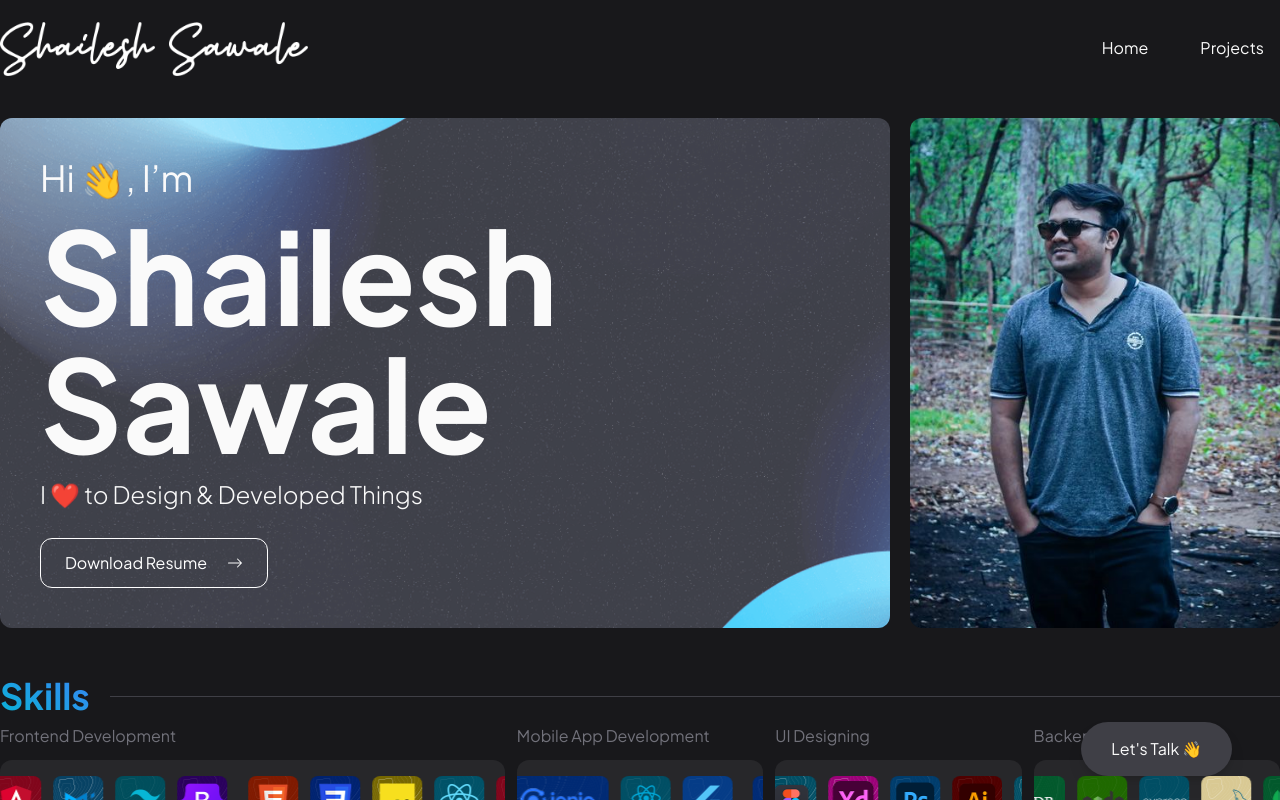
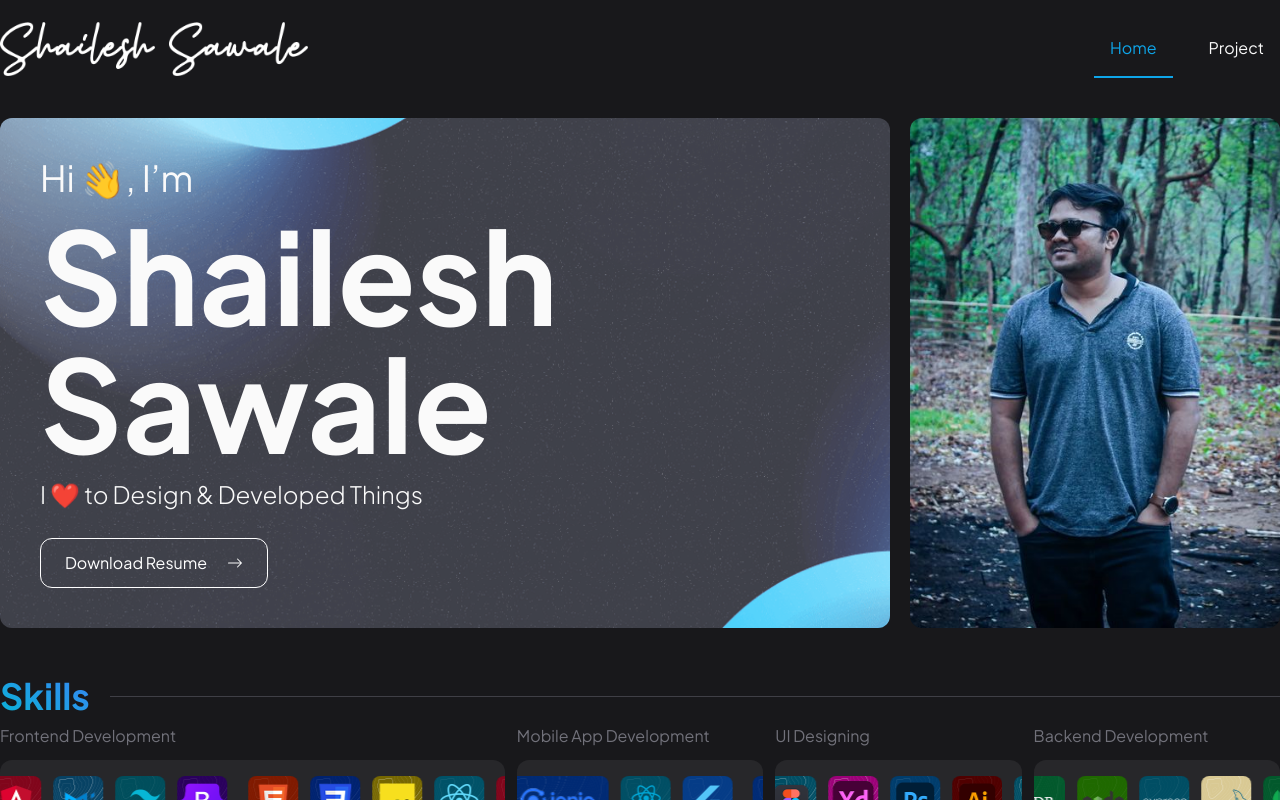
Before and after one commit to ShaileshS237/portfolio, a React (Create React App) app: page / in a window 1280 px wide. Built offline with nearby package versions, Linux system fonts and the light colour scheme; a web font is replaced by a local one.

Commit message:
navbar fix

```diff
--- a/src/App.css
+++ b/src/App.css
@@ -77,3 +77,7 @@
 	margin-right: auto;
 	/* width: 85%; */
 }
+
+.active {
+	color: pink;
+}
--- a/src/App.js
+++ b/src/App.js
@@ -8,14 +8,14 @@ import ScrollToTop from "./Components/ScrollToTop";
 function App() {
 	return (
 		<BrowserRouter>
-			<a href="mailto: shaileshsawale7@gmail.com">
+			{/* <a href="mailto: shaileshsawale7@gmail.com">
 				<button
 					style={{ zIndex: "16 !important" }}
 					className="hidden md:block fixed z-99 bottom-6 right-12  bg-zinc-700 w-250 h-50 rounded-full drop-shadow-lg justify-center items-center text-white hover:bg-blue-700 px-[30px] py-[15px] transition-all duration-500 delay-75"
 				>
 					<h3>Let's Talk 👋 </h3>
 				</button>
-			</a>
+			</a> */}
 
 			<Routes>
 				<Route path="/" element={<Home />} />
--- a/src/Components/Header.jsx
+++ b/src/Components/Header.jsx
@@ -1,35 +1,48 @@
-import React, { useState } from "react";
+import React from "react";
 import logo from "../assets/logo.png";
-import { BsArrowRight } from "react-icons/bs";
-import { Link } from "react-router-dom";
-import Hamburger from "hamburger-react";
+import { Link, NavLink } from "react-router-dom";
 const Header = () => {
-	const [isOpen, setOpen] = useState(false);
 	return (
 		<div className="top-0 z-50 md:mt-5">
 			<div className="grid grid-cols-12 md:gap-4 items-center">
 				<div className="md:col-span-3 col-span-12">
-					<Link to="/">
+					<NavLink to="/">
 						<img className="h__image md:w-max w-[85%]" src={logo} alt="" />
-					</Link>
+					</NavLink>
 				</div>
 				{/* <div className="flex justify-center md:col-span-3 md:hidden col-span-12">
 					<Link to="/">
 						<Hamburger toggled={isOpen} toggle={setOpen} />
 					</Link>
 				</div> */}
-				<div className="md:col-span-9 col-span-12  md:flex self-center md:justify-end  navbar">
+				<nav className="md:col-span-9 col-span-12  md:flex self-center md:justify-end mb-5 md:mb-0 navbar">
 					<ul className="flex gap-5 text-white self-center justify-center ">
-						<Link to="/">
-							<li className=" p-4 border-b-2 border-sky-500 border-opacity-0 hover:border-opacity-100 hover:text-sky-500 duration-200 cursor-pointer active">
-								Home
-							</li>
-						</Link>
-						<Link to="/project">
-							<li className="p-4 border-b-2 border-sky-500 border-opacity-0 hover:border-opacity-100 hover:text-sky-500 duration-200 cursor-pointer active">
-								Projects
-							</li>
-						</Link>
+						<NavLink to="/">
+							{({ isActive }) =>
+								isActive ? (
+									<li className=" p-4 border-b-2 border-sky-500 border-opacity-100 duration-200 text-sky-500  cursor-pointer ">
+										Home
+									</li>
+								) : (
+									<li className="p-4 hover:text-sky-500  cursor-pointer ">
+										Home
+									</li>
+								)
+							}
+						</NavLink>
+						<NavLink to="/project">
+							{({ isActive }) =>
+								isActive ? (
+									<li className=" p-4 border-b-2 text-sky-500  border-sky-500 border-opacity-100  duration-200 cursor-pointer ">
+										Project
+									</li>
+								) : (
+									<li className="p-4 hover:text-sky-500 cursor-pointer">
+										Project
+									</li>
+								)
+							}
+						</NavLink>
 						{/* <Link to="/about">
 							<li className="p-4 border-b-2 border-sky-500 border-opacity-0 hover:border-opacity-100 hover:text-sky-500 duration-200 cursor-pointer active">
 								About
@@ -39,7 +52,7 @@ const Header = () => {
 							Article
 						</li> */}
 					</ul>
-				</div>
+				</nav>
 			</div>
 
 			{/* <div
--- a/src/Pages/Home.jsx
+++ b/src/Pages/Home.jsx
@@ -11,10 +11,10 @@ const Home = () => {
 		<div className="">
 			<div className="container2 lg:container mx-auto pt-5 p-5 md:p-0">
 				<Header />
-
 				<Hero />
 				<Skills />
-
+				<Projects />
+				<Experiance />
 				{/* <h1 className="mt-10 font-bold md:text-[2.5rem] text-[1.4rem] ">
 					I have experience with front-end technologies such as{" "}
 					<span className="text-orange-600">HTML</span>,{" "}
@@ -24,9 +24,6 @@ const Home = () => {
 					detail and a passion for creating seamless and intuitive user
 					experiences.
 				</h1> */}
-				<Projects />
-
-				<Experiance />
 			</div>
 
 			<Footer />
```
